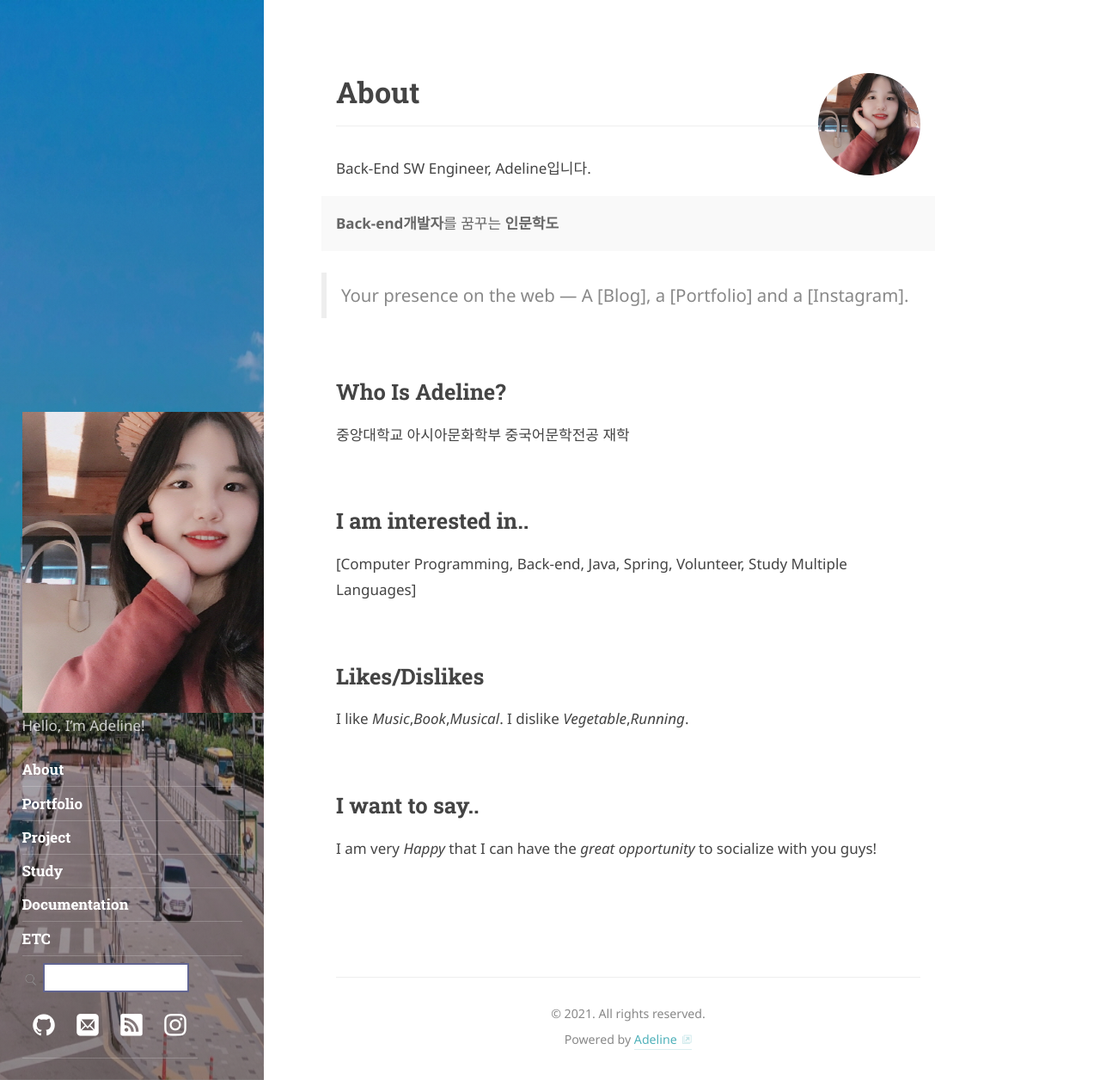
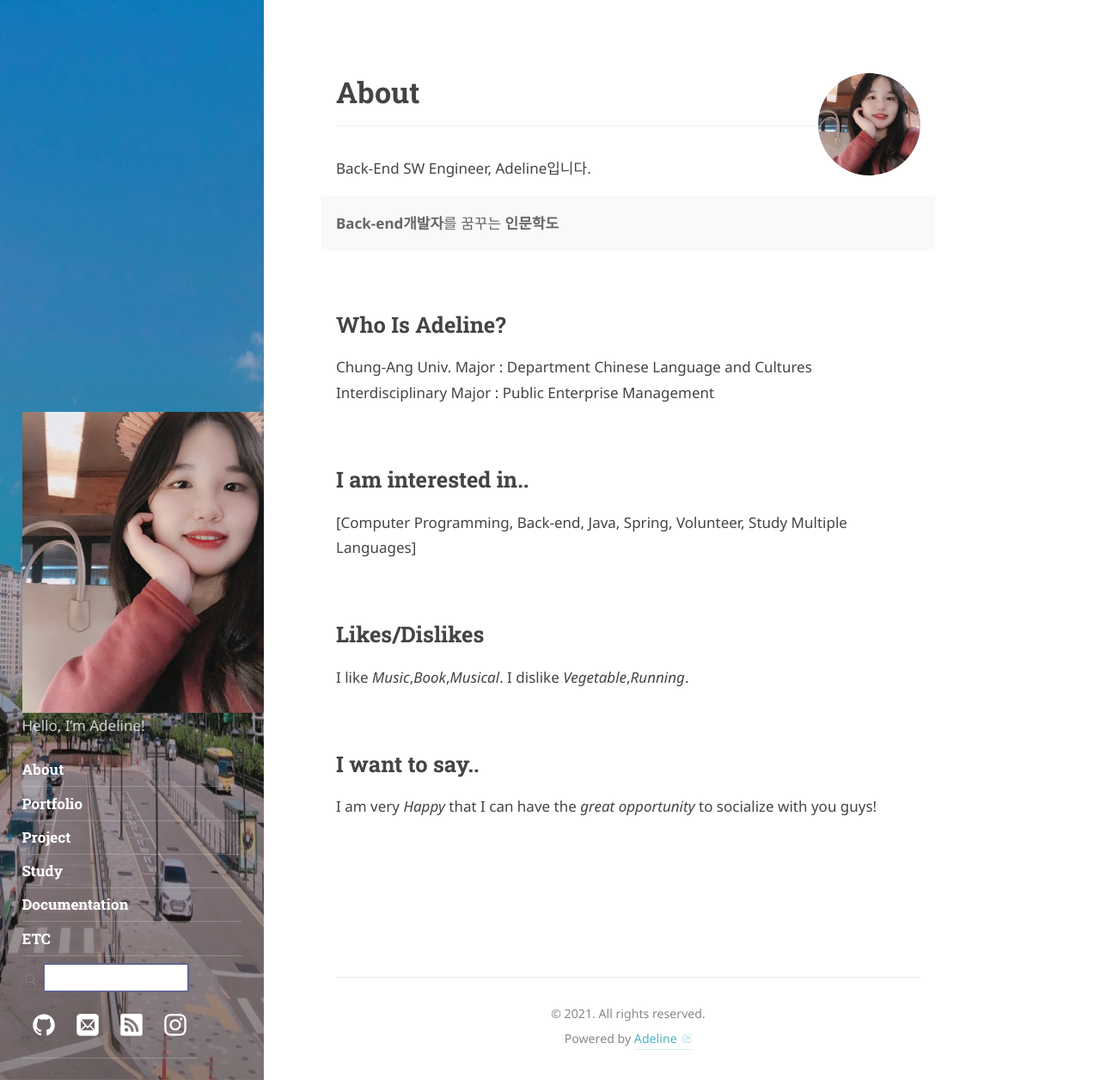
Before and after one commit to Wonji-Park/Classy, a Jekyll site: the page built from about.md, in a window 1280 px wide and 1256 px high. Shown: the whole window at 86% size. Built offline with Jekyll 4.4.1, drawn with Linux system fonts in a browser that asks for light colours; nearby versions of some CDN libraries; some web fonts are replaced.

Commit message:
Update about.md

```diff
--- a/about.md
+++ b/about.md
@@ -1,26 +1,32 @@
 ---
 layout: about
 title: About
-description: >
+description: |
   **Back-end개발자**를 꿈꾸는 **인문학도**
 menu: true
 order: 1
+published: true
 ---
 
-> Your presence on the web --- A [Blog], a [Portfolio] and a [Instagram].
-{:.lead}
 
 ## Who Is Adeline?
-중앙대학교 아시아문화학부 중국어문학전공 재학
+
+Chung-Ang Univ.
+Major : Department Chinese Language and Cultures
+Interdisciplinary Major : Public Enterprise Management
+
 
 
 ## I am interested in..
+
 [Computer Programming, Back-end, Java, Spring, Volunteer, Study Multiple Languages]
 
 
 ## Likes/Dislikes
+
 I like *Music*,*Book*,*Musical*.
 I dislike *Vegetable*,*Running*.
 
 ## I want to say..
+
 I am very *Happy* that I can have the *great opportunity* to socialize with you guys!
```
